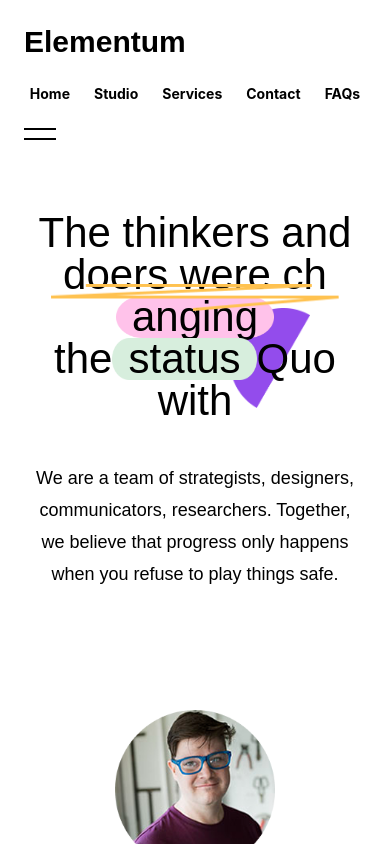
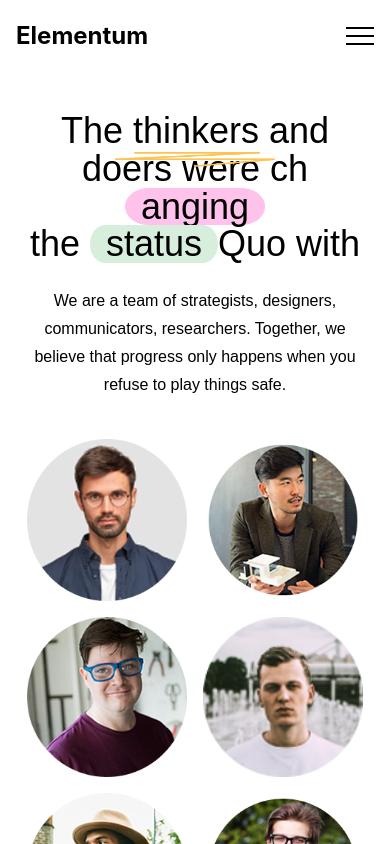
Before and after one commit to SY53-56/design-assignment, a React (Vite) app: page / in a window 390 px wide. Shown: the top 844 px of the page. Built offline with nearby package versions, Linux system fonts and the light colour scheme; a web font is replaced by a local one.

Commit message:
make full responsive all section

```diff
--- a/src/componement/AboutSection.jsx
+++ b/src/componement/AboutSection.jsx
@@ -20,7 +20,7 @@ export default function AboutSection() {
       <img
         src={vector2517}
         alt=""
-        className="absolute right-5 -translate-x-1 translate-y-7 top-48 w-96 md:w-72 lg:w-[700px]"
+        className="absolute right-0 bottom-96 lg:top-48 w-96 md:w-72 lg:w-[1000px]"
       />
 
       {/* VECTOR DECOR */}
@@ -29,7 +29,7 @@ export default function AboutSection() {
         <Box
         img={photo1}
         h1={
-          <h1 className="text-xl md:text-3xl lg:text-5xl leading-tight">
+          <h1 className="text-2xl md:text-3xl lg:text-5xl leading-12">
             Tomorrow should  <br />be
 
              better than <Highlight image={rectangle2} children="today" />
@@ -46,12 +46,12 @@ export default function AboutSection() {
       <img
         src={polygon}
         alt=""
-        className="absolute top-10 right-18 md:right-2 w-20 md:w-32 -z-10"
+        className="absolute  top-[450px] lg:top-10 right-18 md:right-2 w-20 md:w-32 -z-10"
       />
  <img
         src={vector}
         alt=""
-        className="absolute top-20 left-24 md:right-10 w-24 md:w-60 opacity-70 -z-10"
+        className="absolute top-12 lg:top-20 left-32 md:right-10  w-28 md:w-60 opacity-70 -z-10"
       />
 
     </div>
@@ -77,12 +77,12 @@ export default function AboutSection() {
       <img
         src={polygon1}
         alt=""
-        className="absolute top-4 left-36 md:left-10 w-16 md:w-24 -z-10"
+        className="absolute top-76 lg:top-4 left-24 md:left-10 w-16 md:w-24 -z-10"
       />
         <img
         src={polygon1}
         alt=""
-        className="absolute top-60 left-96 md:left-72 w-16 md:w-24 "
+        className="absolute bottom-5 lg:top-60 left-96 md:left-72 w-16 md:w-24 "
       />
      </div>
 
--- a/src/componement/Hero.jsx
+++ b/src/componement/Hero.jsx
@@ -1,13 +1,10 @@
 import vector from "../assets/Vector 5.png";
 import rectangle1 from "../assets/Rectangle 657.png";
 import rectangle2 from "../assets/Rectangle 658.png";
-import rectangle3 from "../assets/Ellipse 739.png";
 
 import Vector2510 from "../assets/Vector 2510.png";
 import Vector2511 from "../assets/Vector 2511.png";
 
-import Ellipse255 from "../assets/Ellipse 255.png";
-import Ellipse256 from "../assets/Ellipse 256.png";
 import Ellipse257 from "../assets/Ellipse 257.png";
 import Ellipse258 from "../assets/Ellipse 258.png";
 import Ellipse259 from "../assets/Ellipse 259.png";
@@ -22,36 +19,66 @@ import Avatar from "./Avatar";
 
 export default function Hero() {
  const avatars = [
-  { src: Ellipse268, className: "translate-y-10 w-24" },
-  { src: Ellipse263, className: "w-28" },
-  { src: Ellipse262, className: "-translate-y-12 w-32" },
-  { src: Ellipse261, className: "translate-y-12 translate-x-1 w-28" },
-]
+  {
+    src: Ellipse257,
+    className:
+      "absolute left-0 top-24 w-16 md:w-24 lg:w-28",
+  },
+  {
+    src: Ellipse258,
+    className:
+      "absolute left-20 top-10 w-16 md:w-24 lg:w-28",
+  },
+  {
+    src: Ellipse268,
+    className:
+      "absolute left-52 -top-4 w-20 md:w-28 lg:w-32",
+  },
+  {
+    src: Ellipse263,
+    className:
+      "absolute left-[420px] top-10 w-16 md:w-24 lg:w-28",
+  },
+  {
+    src: Ellipse262,
+    className:
+      "absolute left-[560px] top-0 w-20 md:w-28 lg:w-32",
+  },
+  {
+    src: Ellipse261,
+    className:
+      "absolute left-[700px] top-20 w-16 md:w-24 lg:w-28",
+  },
+  {
+    src: Ellipse259,
+    className:
+      "absolute left-[840px] top-12 w-16 md:w-24 lg:w-28",
+  },
+  {
+    src: Ellipse260,
+    className:
+      "absolute right-0 top-24 w-16 md:w-24 lg:w-28",
+  },
+];
   return (
-    <section className="relative  pt-12 pb-24 px-6 md:px-12 lg:px-20">
+    <section className="relative mb-16 overflow-hidden px-4 py-10 md:py-20">
       {/* Decorative Elements */}
-      <img
-        src={rectangle3}
-        alt=""
-        className="absolute top-36 right-20 w-20 sm:w-28"
-      />
-
       <img
         src={Vector2510}
         alt=""
-        className="hidden md:block absolute left-0 top-64 h-64"
+        className="hidden lg:block absolute left-0 top-52 h-48 xl:h-64"
       />
 
       <img
         src={Vector2511}
         alt=""
-        className="hidden md:block absolute left-12 top-64 h-64"
+        className="hidden lg:block absolute left-10 top-52 h-48 xl:h-64"
       />
 
       {/* Hero Content */}
       <div className="max-w-7xl mx-auto flex flex-col items-center text-center">
         <div className="relative w-full">
-          <h1 className="heading text-[42px] sm:text-[52px] md:text-[70px] lg:text-[80px] leading-none">
+          <h1 className="heading mx-auto max-w-6xl text-4xl sm:text-5xl md:text-6xl lg:text-7xl xl:text-[90px] leading-[1.05]">
             The thinkers and
             <br />
             doers were ch
@@ -59,7 +86,7 @@ const avatars = [
               anging
             </Highlight>
             <br />
-            the
+            the{" "}
             <Highlight image={rectangle2}>
               status
             </Highlight>
@@ -69,18 +96,29 @@ const avatars = [
           <img
             src={vector}
             alt=""
-            className="absolute left-1/2 -translate-x-1/2 top-18 w-72 sm:w-80"
+            className="
+              absolute
+              left-1/2
+              -translate-x-1/2
+              top-10
+              sm:top-14
+              md:top-20
+              w-40
+              sm:w-56
+              md:w-72
+            "
           />
         </div>
 
-        <p className="para text-[18px] md:text-[20px] leading-8 mt-10 max-w-3xl px-2">
+        <p className="para text-base sm:text-lg md:text-xl leading-7 md:leading-8 mt-6 md:mt-10 max-w-3xl px-2">
           We are a team of strategists, designers, communicators,
           researchers. Together, we believe that progress only
           happens when you refuse to play things safe.
         </p>
 
         {/* Avatars */}
-        <div className="w-full relative max-w-6xl mt-20 flex flex-wrap justify-center gap-6 items-end">
+     {/* Desktop */}
+<div className="relative w-full h-[220px] mt-16 hidden lg:block">
   {avatars.map((avatar, index) => (
     <Avatar
       key={index}
@@ -89,6 +127,17 @@ const avatars = [
     />
   ))}
 </div>
+
+{/* Mobile */}
+<div className="flex lg:hidden flex-wrap justify-center gap-4 mt-10">
+  {avatars.map((avatar, index) => (
+    <Avatar
+      key={index}
+      src={avatar.src}
+      className="w-16"
+    />
+  ))}
+</div>
       </div>
     </section>
   );
--- a/src/componement/Navbar.jsx
+++ b/src/componement/Navbar.jsx
@@ -1,13 +1,17 @@
-import React from "react";
+import React, { useState } from "react";
 
 export default function Navbar() {
+  const [open, setOpen] = useState(false);
+
   return (
-    <nav className="flex flex-col gap-6 md:flex-row md:items-center md:justify-between px-6 md:px-20 py-6">
-      {/* Logo */}
-      <h1 className="heading font-gerbil font-bold text-3xl">Elementum</h1>
+    <nav className="max-w-7xl mx-auto px-4 md:px-8 py-5">
+      <div className="flex items-center justify-between">
+        <h1 className="text-2xl md:text-3xl font-bold">
+          Elementum
+        </h1>
 
-      {/* Navigation Links */}
-      <div className="flex flex-wrap justify-center gap-6 font-bold text-sm md:gap-14 md:text-base">
+        {/* Desktop Menu */}
+        <div className="hidden md:flex gap-10 font-bold">
           <a href="#">Home</a>
           <a href="#">Studio</a>
           <a href="#">Services</a>
@@ -15,11 +19,27 @@ export default function Navbar() {
           <a href="#">FAQs</a>
         </div>
 
-      {/* Hamburger Menu */}
-      <div className="flex flex-col gap-2 cursor-pointer ">
-        <div className="w-8 h-[2px] bg-black"></div>
-        <div className="w-8 h-[2px] bg-black"></div>
+        {/* Mobile Menu Button */}
+        {open === false ?(<button
+          onClick={() => setOpen(!open)}
+          className="md:hidden flex flex-col gap-1.5"
+        >
+          <div className="w-7 h-[2px] bg-black"></div>
+          <div className="w-7 h-[2px] bg-black"></div>
+          <div className="w-7 h-[2px] bg-black"></div>
+        </button>):(<button onClick={()=>setOpen(!open)}>X</button>)}
       </div>
+
+      {/* Mobile Dropdown */}
+      {open && (
+        <div className="md:hidden flex flex-col gap-4 mt-6 font-bold">
+          <a href="#">Home</a>
+          <a href="#">Studio</a>
+          <a href="#">Services</a>
+          <a href="#">Contact</a>
+          <a href="#">FAQs</a>
+        </div>
+      )}
     </nav>
   );
 }
```
Also changed, not shown: src/componement/ReviewSection.jsx (+40 -36 lines). Lines whose indentation alone changed are shown as unchanged.
